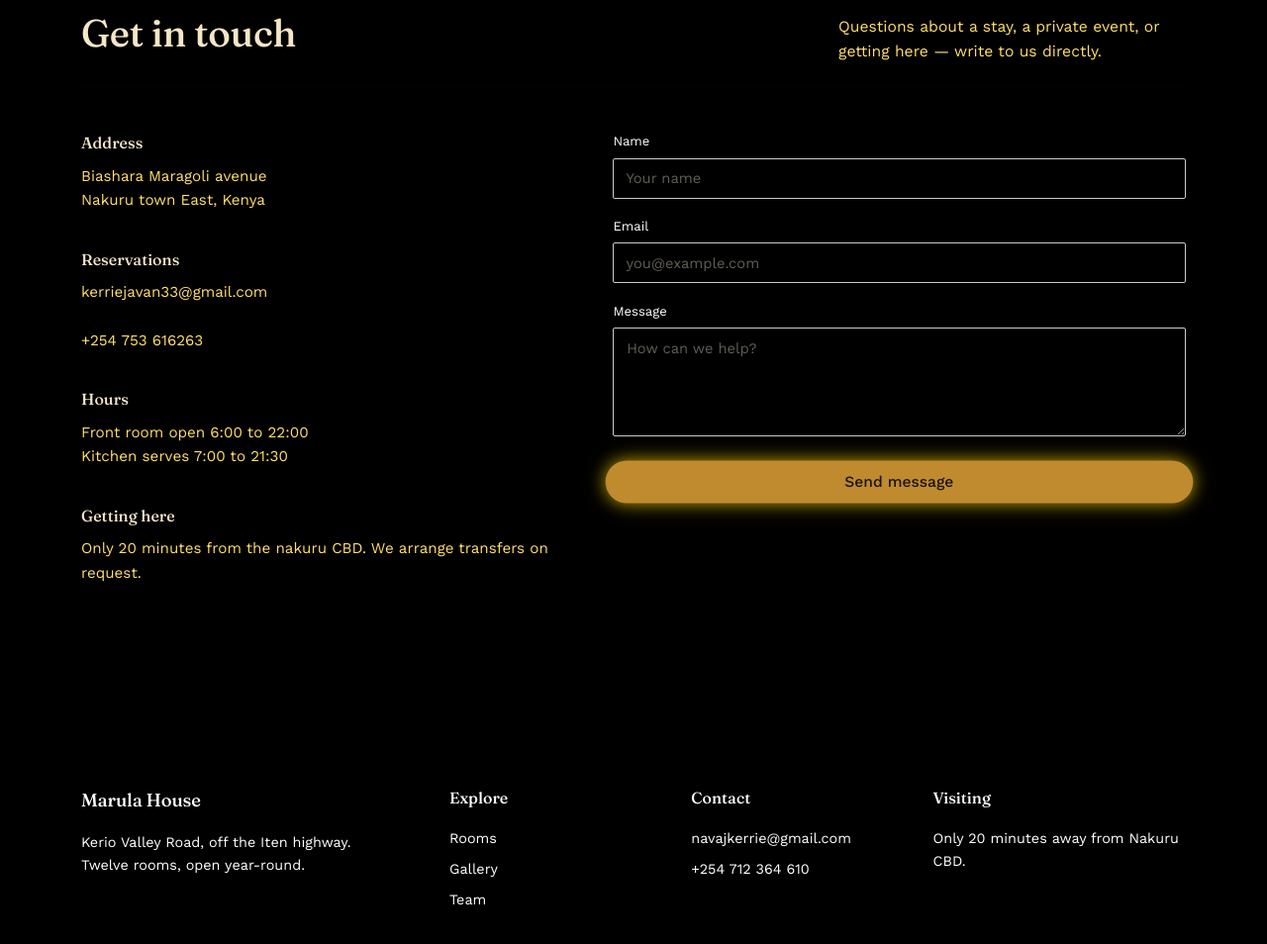
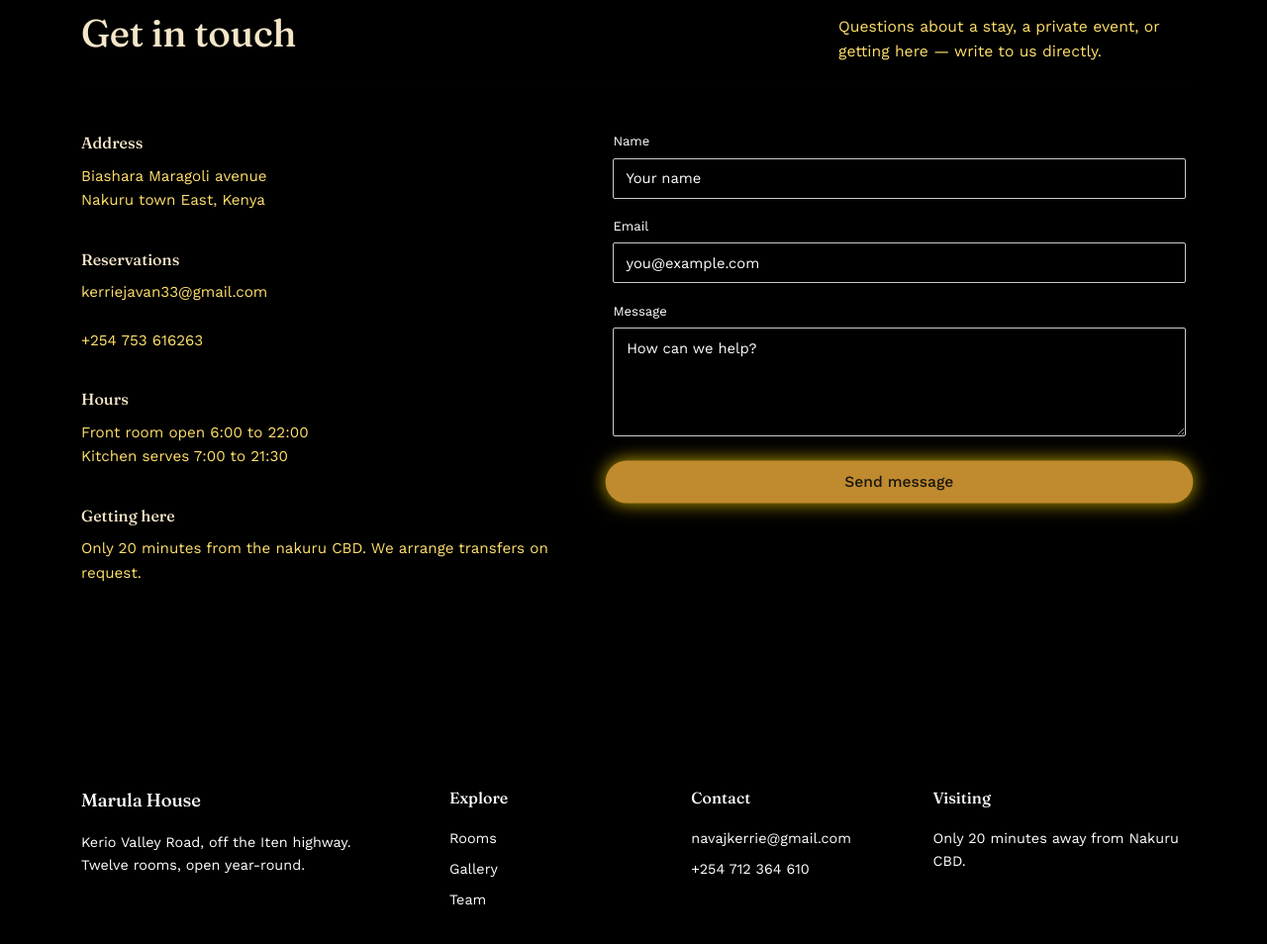
Before and after one commit to navajkerrie-sys/nakuru-milimani-guest-house, a plain HTML site: page index.html in a window 1280 px wide. Shown: the part 4601-5555 px from the top of the page at 99% size. Drawn offline with nearby package versions, Linux system fonts and the light colour scheme.

Commit message:
Update index.html

```diff
--- a/index.html
+++ b/index.html
@@ -523,6 +523,22 @@
   .modal label,
   .modal .field label {
     color: #0f1938 !important;
+  }
+  .field-dark input,
+  .field-dark textarea {
+    color: #fff !important;
+    -webkit-text-fill-color: #fff !important;
+    background: #1a1a1a !important;
+    border: 1px solid #333 !important;
+    caret-color: #fff !important;
+  }
+  .field-dark input:-webkit-autofill,
+  .field-dark textarea:-webkit-autofill,
+  .field-dark input:-webkit-autofill:hover,
+  .field-dark input:-webkit-autofill:focus {
+    -webkit-text-fill-color: #fff !important;
+    -webkit-box-shadow: 0 0 0px 1000px #1a1a1a inset !important;
+    transition: background-color 5000s ease-in-out 0s !important;
   }
 </style>
 </head>
```
